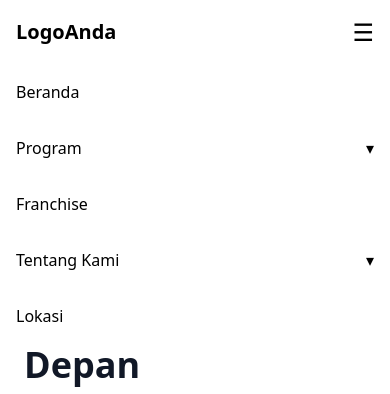
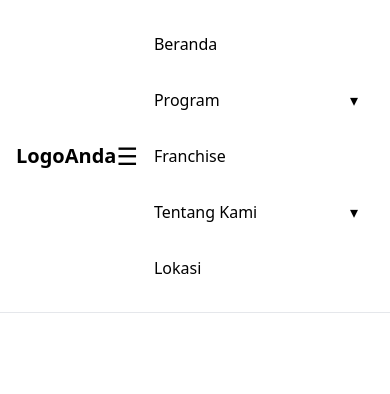
Before and after one commit to ikbaenjino/next, a Next.js app: page / in a window 390 px wide. Both pictures are taken after a click on the button "Toggle menu". Shown: the top 394 px of the page. Built offline with nearby package versions, Linux system fonts and the light colour scheme.

Commit message:
Update Navbar.tsx

```diff
--- a/components/Navbar.tsx
+++ b/components/Navbar.tsx
@@ -34,7 +34,7 @@ export default function Navbar() {
         </button>
 
         <ul
-          className={`flex flex-col md:flex-row md:items-center md:space-x-6 absolute md:static bg-white md:bg-transparent w-full md:w-auto left-0 md:left-auto top-full md:top-auto transition-transform md:transition-none ${
+          className={`relative flex flex-col md:flex-row md:items-center md:space-x-6 absolute md:static bg-white md:bg-transparent w-full md:w-auto left-0 md:left-auto top-full md:top-auto transition-transform md:transition-none ${
             mobileOpen ? 'block' : 'hidden md:block'
           }`}
         >
@@ -57,14 +57,16 @@ export default function Navbar() {
 
               {item.hasDropdown && (
                 <ul
-                  className={`absolute bg-white shadow-md rounded-md mt-0 md:mt-2 w-48 ${
+                  className={`absolute z-10 bg-white shadow-md rounded-md mt-2 w-48 ${
                     openIndex === idx ? 'block' : 'hidden'
                   }`}
                 >
                   {item.children.map((ch, cidx) => (
                     <li key={cidx}>
                       <Link href={ch.href}>
-                        <span className="block px-4 py-2 hover:bg-gray-100 cursor-pointer">{ch.title}</span>
+                        <span className="block px-4 py-2 hover:bg-gray-100 cursor-pointer">
+                          {ch.title}
+                        </span>
                       </Link>
                     </li>
                   ))}
```
